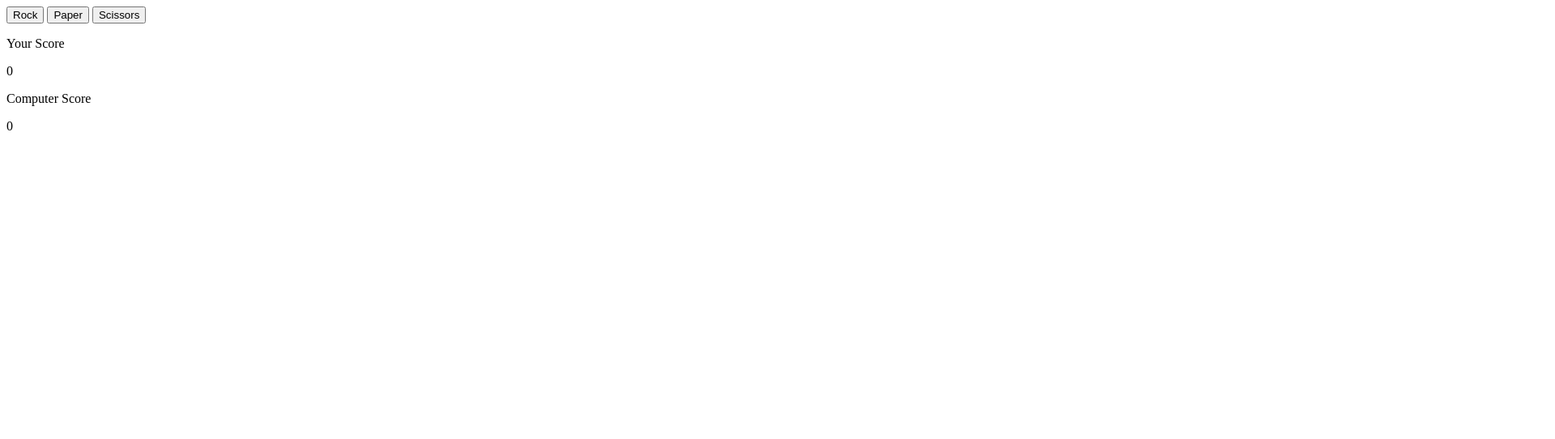
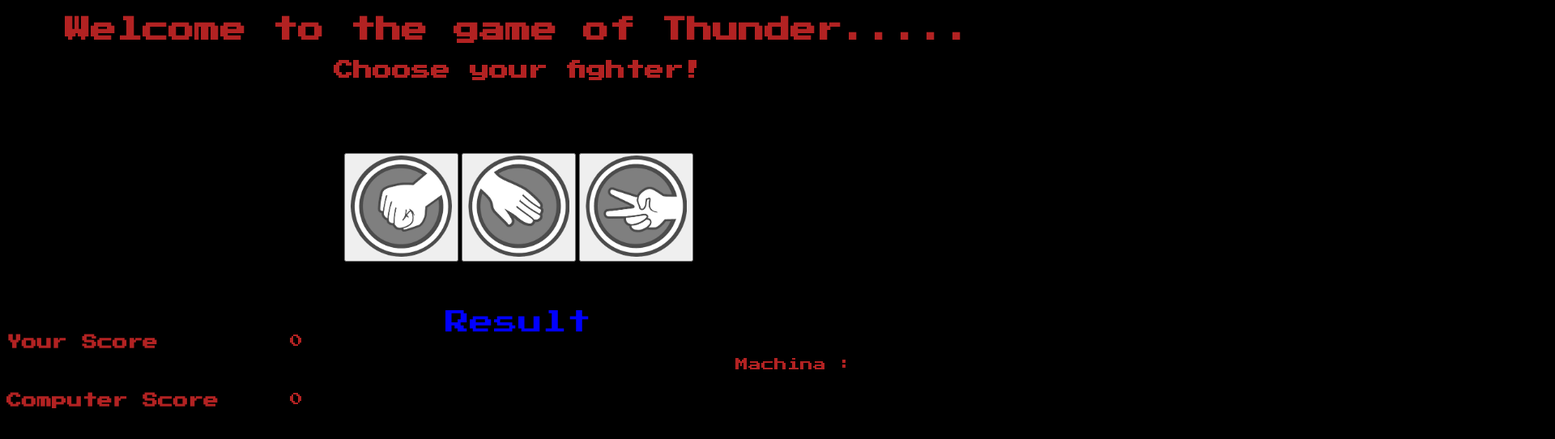
Before and after one commit to adsk3003/Rock_paper_scissors, a plain HTML site: page index.html in a window 1280 px wide. Shown: the top 542 px of the page at 81% size, 1920 px wide, since content can reach past the window. Drawn offline with Linux system fonts and the light colour scheme.

Commit message:
Made it more attractive

```diff
--- a/index.html
+++ b/index.html
@@ -5,18 +5,24 @@
             Rock Paper Scissors! :P
         </title>
         <meta charset=utf-8>
+        <link rel = 'stylesheet' href = 'src/style.css'>
+        <link href="https://fonts.googleapis.com/css?family=Press+Start+2P&display=swap" rel="stylesheet">
     </head>
     <body>
+        <header><h1>Welcome to the game of Thunder.....</h1></header>
+        <h2>Choose your fighter!</h2>
         <div id = 'container'>
             <div id = 'buttons'>
-                <button id='rock'>Rock</button>
-                <button id='paper'>Paper</button>
-                <button id='scissors'>Scissors</button>
+                <button id='rock'><img src='img/rock.png'></button>
+                <button id='paper'><img src='img/paper.png'></button>
+                <button id='scissors'><img src='img/scissors.png'></button>
             </div>
             <div id = 'output'>
-                <p id = 'result'></p>
-                Your Score<p id = 'score_user'>0</p>
-                Computer Score<p id = 'score_comp'>0</p>
+                <p id = 'result'>Result</p>
+                <h3 id = 'user_text'>Your Score</h3><p id = 'score_user'>0</p>
+                <h3 id = 'comp_text'>Computer Score</h3><p id = 'score_comp'>0</p>
+                <p id = 'computer_chose_text'>Machina : </p>
+                <p id = 'computer_chose'></p>
             </div>
         </div>
         <script type = "text/javascript" src = "src/script.js"></script>
--- a/src/script.js
+++ b/src/script.js
@@ -12,6 +12,7 @@ function computer(){
 }
 
 let playerselection;
+let computerselection;
 
 document.getElementById('rock').onclick = function() {Rock_clicked()};
 document.getElementById('paper').onclick = function() {Paper_clicked()};
@@ -43,7 +44,8 @@ function inc_score_comp(){
 }
 
 function playRound(){
-    let computerselection = computer();
+    computerselection = computer();
+    document.getElementById('computer_chose').innerText = computerselection;
     //playerselection = prompt("rock, paper or scissors ?");
     //playerselection = playerselection.toLowerCase();
     if(playerselection == computerselection){
--- a/src/style.css
+++ b/src/style.css
@@ -0,0 +1,82 @@
+body{
+    background-color: black;
+}
+h1{
+    text-align: center;
+    color: firebrick;
+    font-family: 'Press Start 2P' ,cursive;
+}
+h2{
+    text-align: center;
+    color: firebrick;
+    font-family: 'Press Start 2P' ,cursive;
+}
+#result{
+    text-align: center;
+    position: relative;
+    top: 80px;
+    color: firebrick;
+    font-family: 'Press Start 2P' ,cursive;
+    font-size: 30px;
+    animation-name: flash;
+    animation-duration: 0.2s;
+    animation-timing-function: linear;
+    animation-iteration-count: infinite;
+    animation-direction: alternate;
+    animation-play-state: running;
+}
+img{
+    height: 125px;
+    width: 125px;
+}
+#buttons{
+    text-align: center;
+    position: relative;
+    top: 60px;
+    padding: 10px;
+}
+#score_user, #score_comp{
+    position: relative;
+    color: firebrick;
+    font-family: 'Press Start 2P' ,cursive;
+}
+#score_user{
+    position: relative;
+    left: 350px;
+    top: 12px;
+}
+#score_comp{
+    position: relative;
+    left: 350px;
+    top: 12px;
+}
+h3{
+    color: firebrick;
+    font-family: 'Press Start 2P' ,cursive;
+}
+#user_text{
+    position: relative;
+    top: 50px;
+}
+#comp_text{
+    position: relative;
+    top: 50px;
+}
+#computer_chose{
+    color: firebrick;
+    font-family: 'Press Start 2P' ,cursive;
+    position: relative;
+    left: 1100px;
+    top: -100px;
+}
+#computer_chose_text{
+    color: firebrick;
+    font-family: 'Press Start 2P' ,cursive;
+    position: relative;
+    left: 900px;
+    top: -63px;
+}
+@keyframes flash{
+    from{color: red;}
+    to{color: blue;}
+}
```
Also changed, not shown: img/paper.png (added), img/rock.png (added), img/scissors.png (added).
